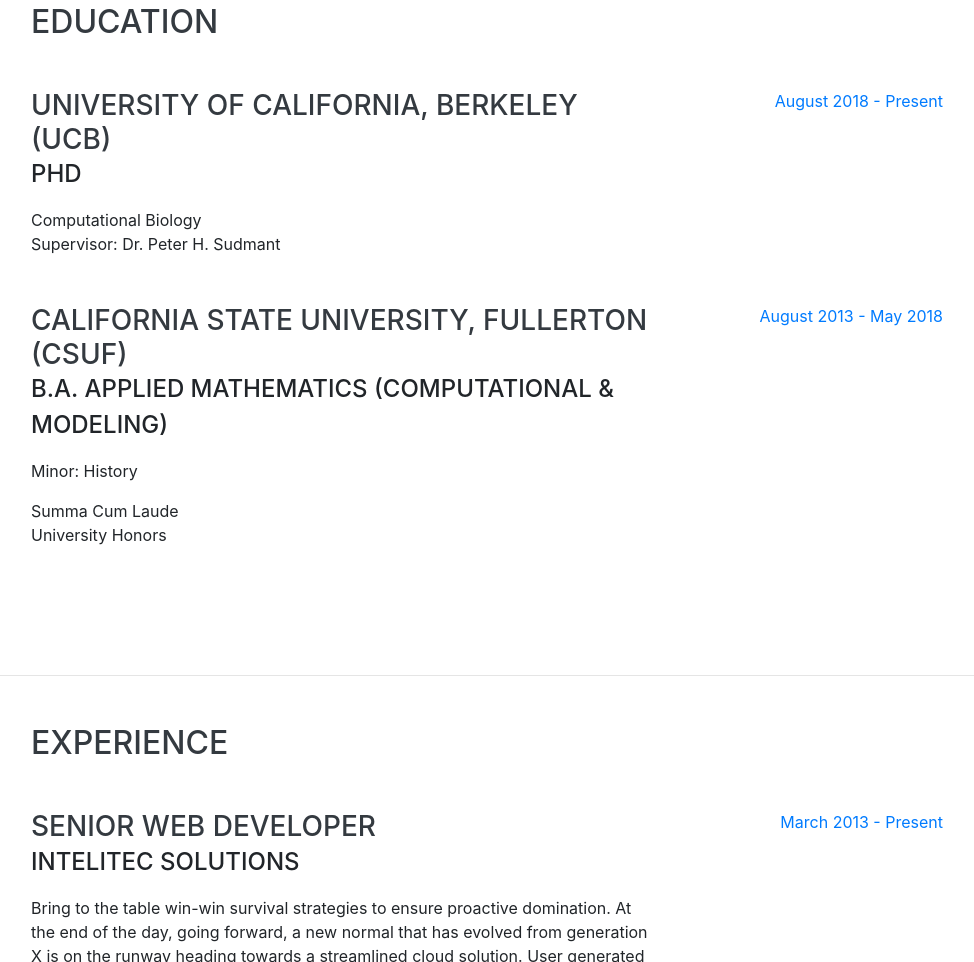
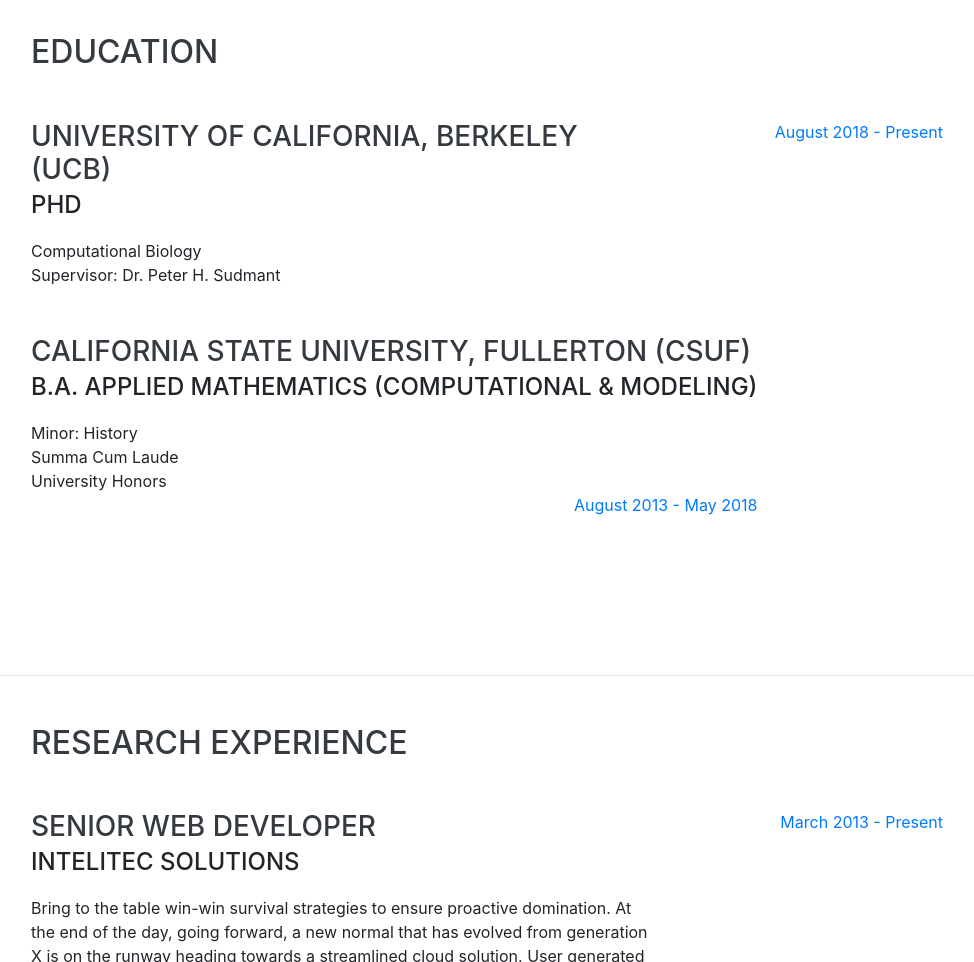
Before and after one commit to isabelserrano/isabelserrano.github.io, a website with bundled scripts: page index.html in a window 1280 px wide. Shown: the part 926-1888 px from the top of the page, without its empty margins (289-1263 px from the left). Built offline with nearby package versions, Linux system fonts and the light colour scheme; a web font is replaced by a local one.

Commit message:
Update index.html

```diff
--- a/index.html
+++ b/index.html
@@ -44,7 +44,7 @@
           <a class="nav-link js-scroll-trigger" href="#education">Education</a>
         </li>
         <li class="nav-item">
-          <a class="nav-link js-scroll-trigger" href="#experience">Experience</a>
+          <a class="nav-link js-scroll-trigger" href="#experience">Research Experience</a>
         </li>
         <li class="nav-item">
           <a class="nav-link js-scroll-trigger" href="#publications">Publications</a>
@@ -95,7 +95,7 @@
           <div class="resume-content">
             <h3 class="mb-0">California State University, Fullerton (CSUF)</h3>
             <div class="subheading mb-3">B.A. Applied Mathematics (Computational & Modeling)</div>
-            <p> Minor: History<p>
+            <div> Minor: History<div>
             <div>Summa Cum Laude</div>
             <div>University Honors</div>
           </div>
@@ -111,7 +111,7 @@
 
     <section class="resume-section p-3 p-lg-5 d-flex justify-content-center" id="experience">
       <div class="w-100">
-        <h2 class="mb-5">Experience</h2>
+        <h2 class="mb-5">Research Experience</h2>
 
         <div class="resume-item d-flex flex-column flex-md-row justify-content-between mb-5">
           <div class="resume-content">
```
